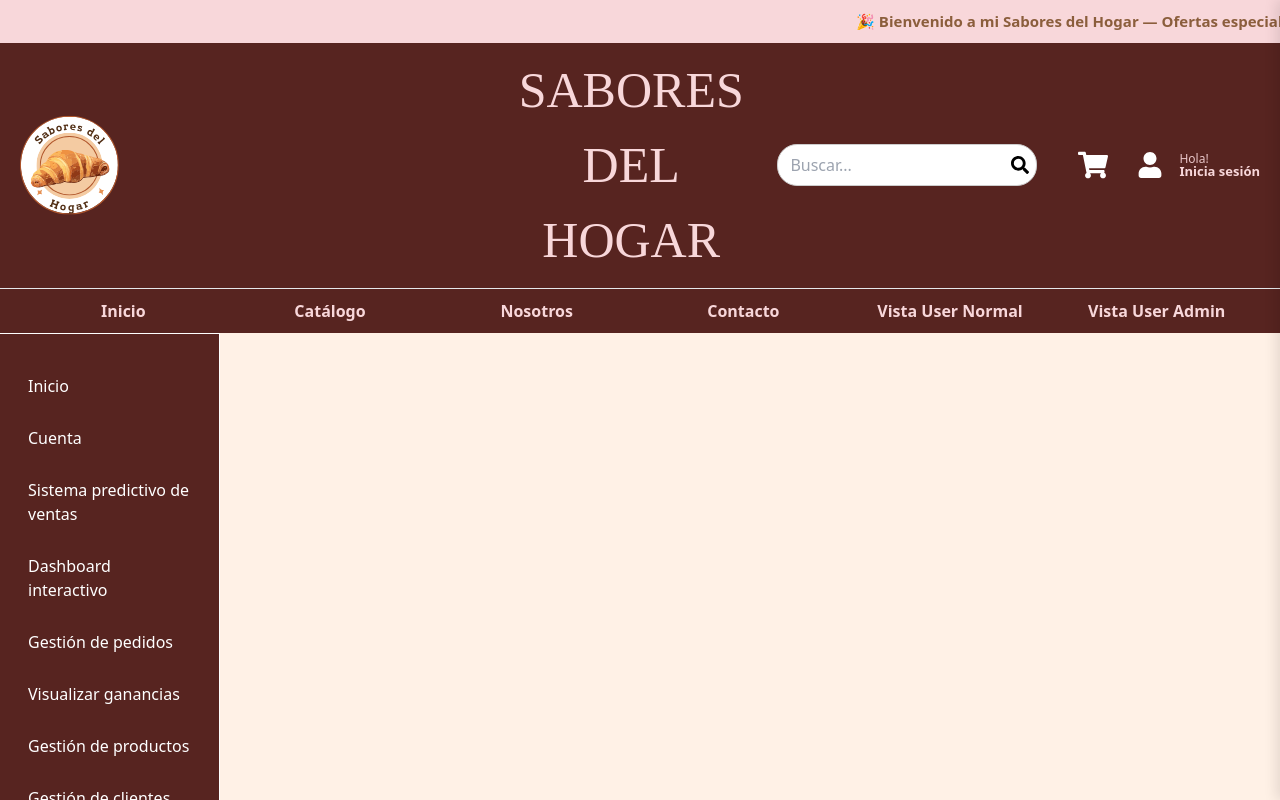
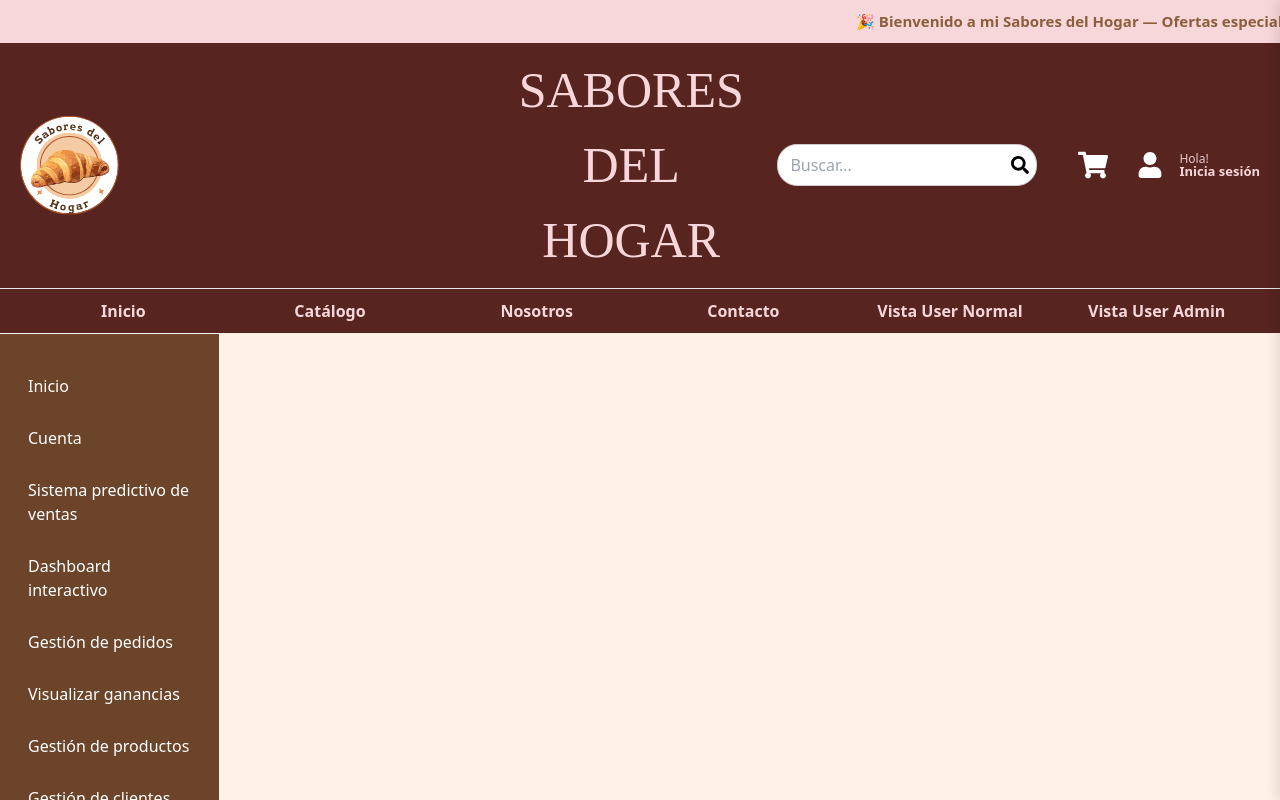
Before and after one commit to Ki4ra1109/sabores-del-hogar, a React (Vite) app in the folder frontend/: page /UserAdmin in a window 1280 px wide. Shown: the top 800 px of the page. Built offline with nearby package versions, Linux system fonts and the light colour scheme.

Commit message:
mini cambios

```diff
--- a/frontend/src/views/Home/Home.jsx
+++ b/frontend/src/views/Home/Home.jsx
@@ -62,7 +62,7 @@ export default function Home() {
 
   return (
     <div className="home-container">
-      <Header/>
+      <Header />
       <div className="home-carrusel">
         {!animado && (
           <>
@@ -332,7 +332,7 @@ export default function Home() {
           <p>Próximamente...</p>
         </div>
       </div>
-      <Footer/>
+      <Footer />
     </div>
   );
 }
--- a/frontend/src/views/Users/Normal/UserNormal.css
+++ b/frontend/src/views/Users/Normal/UserNormal.css
@@ -5,13 +5,14 @@
 
 .sidebar {
     width: 220px;
-    background: #572420;
+    background: #6b4429;
     color: #fff;
     padding: 20px;
     border-top: 1px solid #ffffff;
     border-bottom: 1px solid #ffffff;
     border-right: 1px solid #ffffff;
 }
+
 
 .sidebar ul {
     list-style: none;
```
